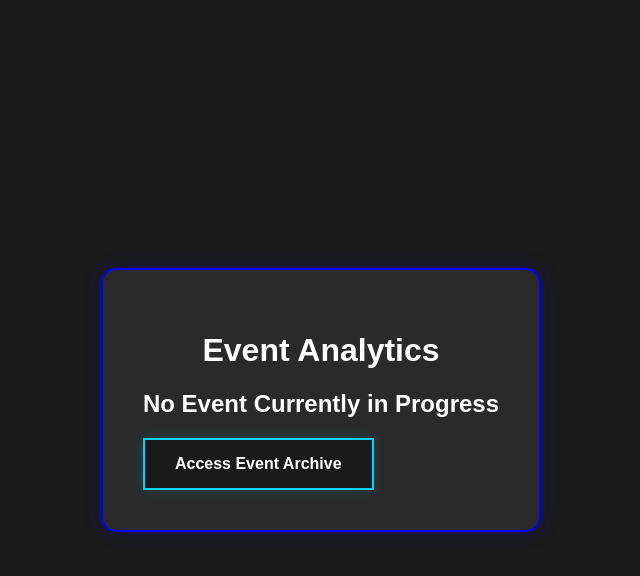
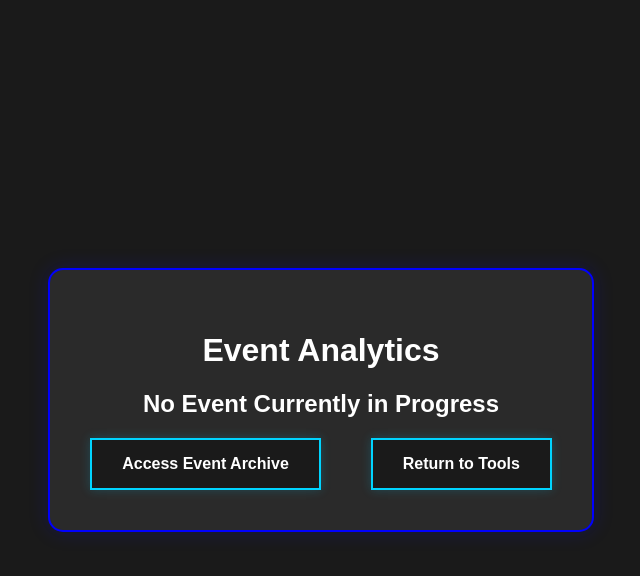
Before and after one commit to Billy-Weeks/Nexus-RFID-Kiosk, a FastAPI app: template templates/analytics.html in a window 1280 px wide. Shown: the top 576 px of the page, without its empty margins (319-959 px from the left). Run offline with FastAPI, Linux system fonts and the light colour scheme; the template is opened without the code that fills it, so the values that code supplies are empty.

Commit message:
Added button to analytics to go back to admin tools

```diff
--- a/templates/analytics.html
+++ b/templates/analytics.html
@@ -36,6 +36,7 @@
         <!--Past Events button-->
         <div class="button-stack">
             <a href="/history" class="dash-btn">Access Event Archive</a>
+            <a href="/admin_tools" class="dash-btn">Return to Tools</a>
         </div>
     </div>
 
```
Also changed, not shown: app/main.py (line endings or trailing spaces).
